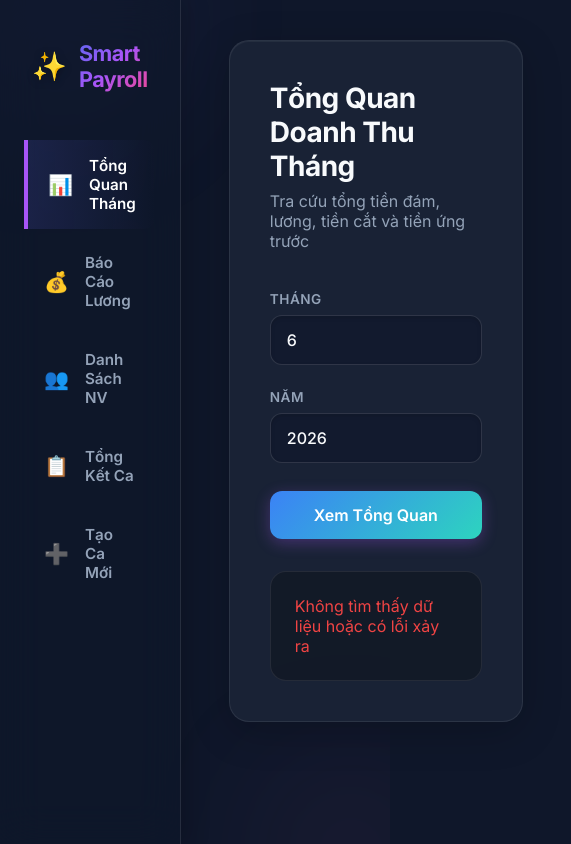
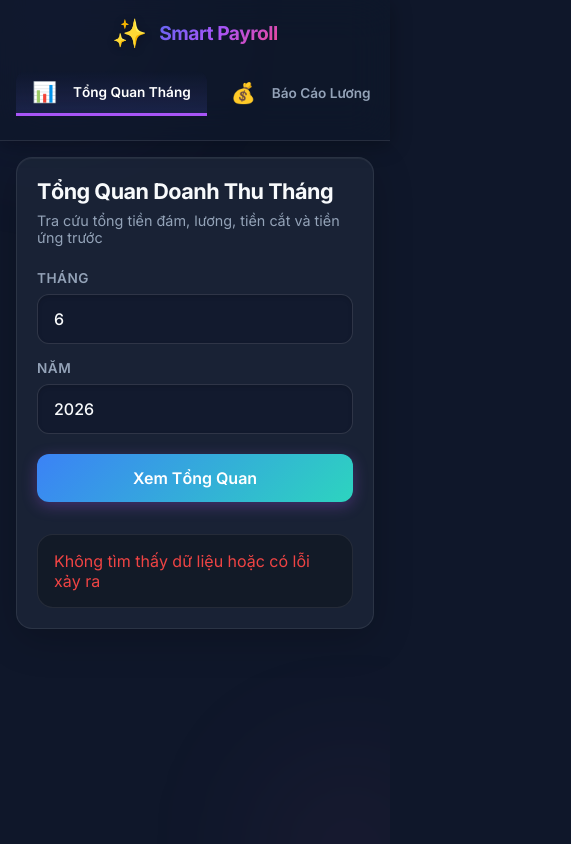
Before and after one commit to Phuc-he/Payroll, a plain HTML site: page src/main/resources/static/index.html in a window 390 px wide. Shown: the whole page, 571 px wide, since content can reach past the window. Drawn offline with Linux system fonts and the light colour scheme; no server answers.

Commit message:
update project

```diff
--- a/src/main/resources/static/index.html
+++ b/src/main/resources/static/index.html
@@ -4,7 +4,7 @@
     <meta charset="UTF-8">
     <meta name="viewport" content="width=device-width, initial-scale=1.0">
     <title>Payroll & Shift Management</title>
-    <link rel="stylesheet" href="style.css">
+    <link rel="stylesheet" href="style.css?v=2">
     <link href="https://fonts.googleapis.com/css2?family=Inter:wght@300;400;500;600;700&display=swap" rel="stylesheet">
 </head>
 <body>
--- a/src/main/resources/static/style.css
+++ b/src/main/resources/static/style.css
@@ -420,3 +420,147 @@ button {
     font-variant-numeric: tabular-nums;
     letter-spacing: -0.2px;
 }
+
+/* =========================================
+   RESPONSIVE DESIGN (MOBILE & TABLET)
+   ========================================= */
+@media (max-width: 768px) {
+    .app-layout {
+        flex-direction: column;
+    }
+
+    /* Sidebar becomes a top sticky navigation */
+    .sidebar {
+        width: 100%;
+        height: auto;
+        position: sticky;
+        top: 0;
+        padding: 1rem;
+        gap: 1rem;
+        border-right: none;
+        border-bottom: 1px solid var(--border-color);
+        z-index: 50;
+        box-shadow: 0 4px 20px rgba(0,0,0,0.3);
+    }
+
+    .logo {
+        justify-content: center;
+        margin-bottom: 0.25rem;
+    }
+
+    .logo h1 {
+        font-size: 1.2rem;
+    }
+
+    /* Horizontal scrollable nav menu */
+    .nav-menu {
+        flex-direction: row;
+        overflow-x: auto;
+        padding-bottom: 0.5rem;
+        -webkit-overflow-scrolling: touch;
+        gap: 0.5rem;
+    }
+
+    /* Hide scrollbar for nav menu but keep it scrollable */
+    .nav-menu::-webkit-scrollbar {
+        height: 4px;
+    }
+    .nav-menu::-webkit-scrollbar-thumb {
+        background: rgba(255, 255, 255, 0.2);
+        border-radius: 4px;
+    }
+
+    .nav-item {
+        white-space: nowrap;
+        padding: 0.6rem 1rem;
+        font-size: 0.85rem;
+    }
+
+    .nav-item.active {
+        border-left: none;
+        border-bottom: 3px solid #a855f7;
+        border-radius: 0.75rem 0.75rem 0 0;
+        background: linear-gradient(0deg, rgba(99, 102, 241, 0.15), transparent);
+    }
+
+    /* Main Content Spacing */
+    .main-content {
+        padding: 1rem;
+    }
+
+    .glass-card {
+        padding: 1.25rem;
+        border-radius: 1rem;
+    }
+
+    .card-header {
+        margin-bottom: 1.5rem;
+    }
+
+    .card-header h2 {
+        font-size: 1.35rem;
+    }
+
+    .card-header p {
+        font-size: 0.9rem;
+    }
+
+    /* Forms */
+    .input-col {
+        min-width: 100%;
+    }
+
+    .form-group {
+        gap: 1.25rem;
+    }
+
+    .input-row {
+        gap: 1rem;
+    }
+
+    /* Results and Tables */
+    .result-box {
+        padding: 1rem;
+        overflow-x: auto;
+        -webkit-overflow-scrolling: touch;
+    }
+
+    .dates-table {
+        font-size: 0.85rem;
+    }
+
+    .dates-table th, .dates-table td {
+        padding: 0.6rem 0.5rem;
+    }
+
+    .result-item {
+        flex-direction: column;
+        gap: 0.5rem;
+        font-size: 0.95rem;
+    }
+
+    .result-item.highlight {
+        font-size: 1.1rem;
+    }
+
+    /* Modals */
+    .modal-content {
+        width: 95%;
+        padding: 1.5rem;
+        margin: 1rem;
+    }
+
+    /* Employee dynamic rows */
+    .employee-row {
+        flex-direction: column;
+        gap: 0.5rem;
+        background: rgba(0,0,0,0.2);
+        padding: 1rem;
+        border-radius: 0.75rem;
+        border: 1px solid rgba(255,255,255,0.05);
+    }
+
+    .employee-row input, .employee-row select {
+        width: 100% !important;
+    }
+}
```
